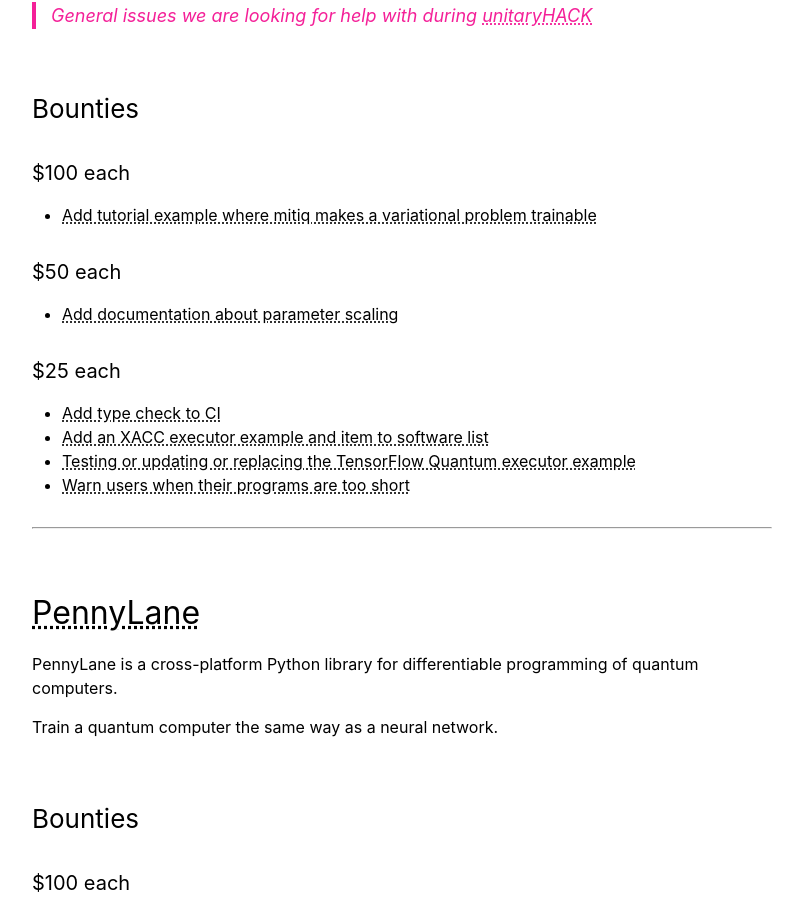
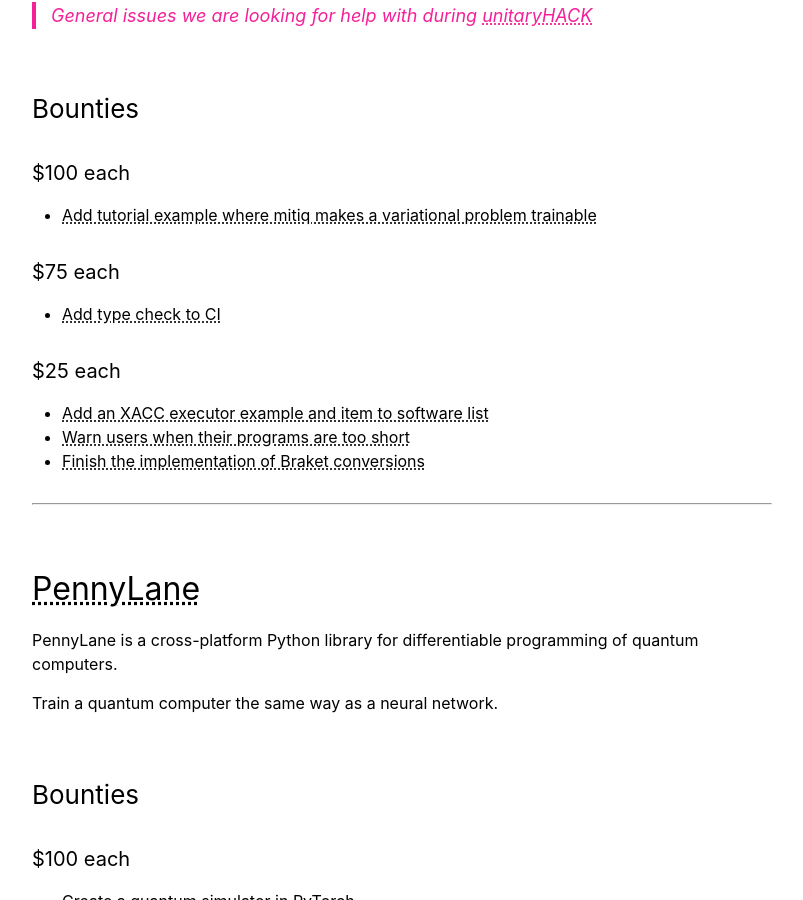
Before and after one commit to unitaryfund/unitaryhack2021, a Jekyll site: the page built from participating-projects.md, in a window 1280 px wide and 900 px high, scrolled down 666 px. Shown: the whole window, without its empty margins (238-1041 px from the left). Built offline with Jekyll 4.4.1, drawn with Linux system fonts in a browser that asks for light colours.

Commit message:
update mitiq bounties 2

```diff
--- a/participating-projects.md
+++ b/participating-projects.md
@@ -61,15 +61,15 @@
 
 - [Add tutorial example where mitiq makes a variational problem trainable](https://github.com/unitaryfund/mitiq/issues/529)
 
-#### $50 each
-- [Add documentation about parameter scaling](https://github.com/unitaryfund/mitiq/issues/501)
+#### $75 each
+
+- [Add type check to CI](https://github.com/unitaryfund/mitiq/issues/489)
 
 #### $25 each
 
-- [Add type check to CI](https://github.com/unitaryfund/mitiq/issues/489)
 - [Add an XACC executor example and item to software list](https://github.com/unitaryfund/mitiq/issues/357)
-- [Testing or updating or replacing the TensorFlow Quantum executor example](https://github.com/unitaryfund/mitiq/issues/559)
 - [Warn users when their programs are too short](https://github.com/unitaryfund/mitiq/issues/275)
+- [Finish the implementation of Braket conversions](https://github.com/unitaryfund/mitiq/issues/275)
 
 ---
 
```
Also changed, not shown: maintainer-guide.md (+1 -1 lines).
